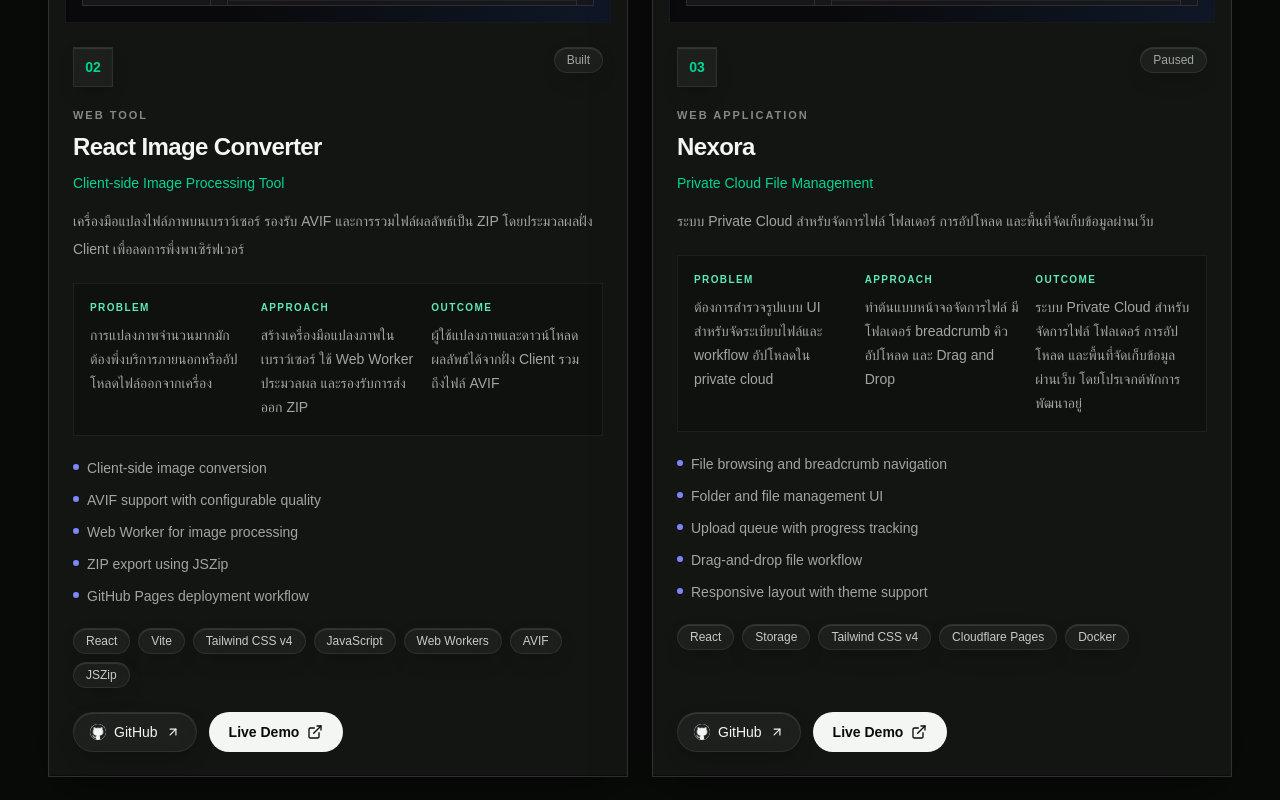
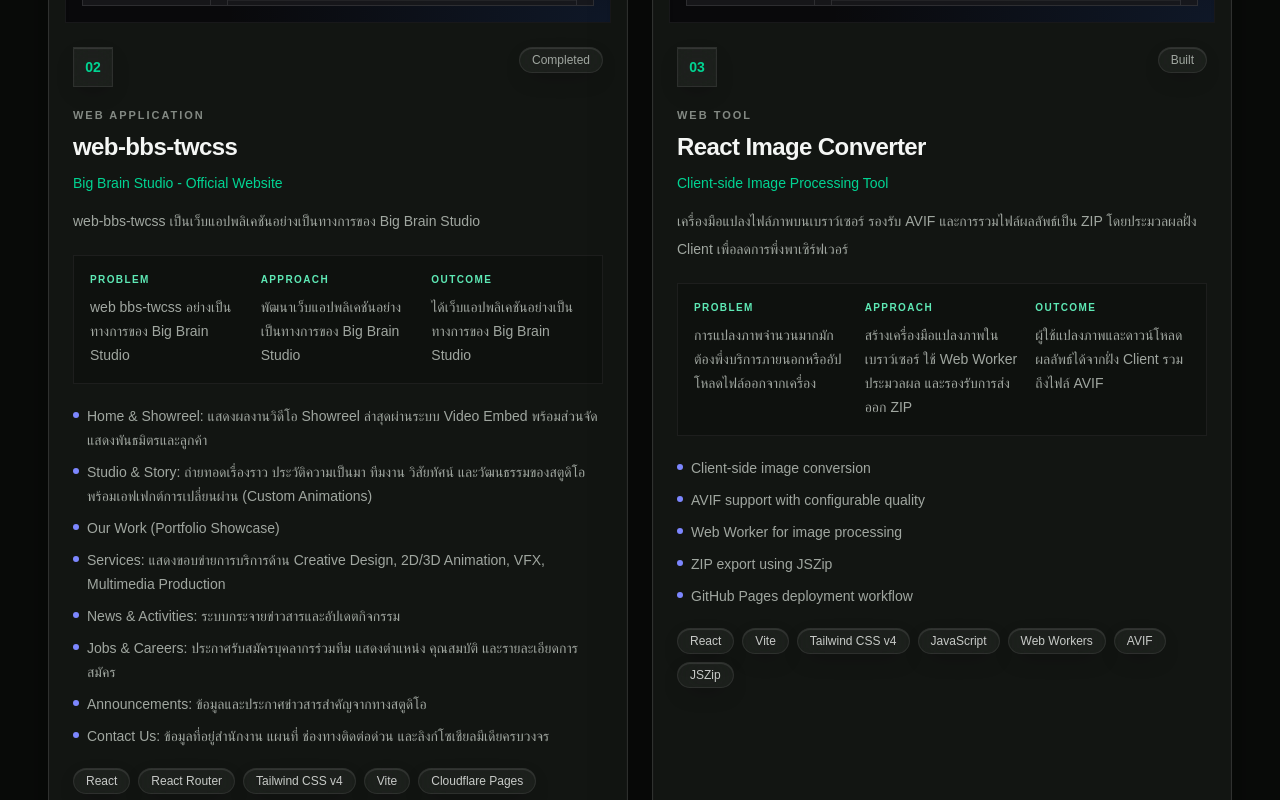
Before and after one commit to ghuninew1/portfolio, a React (Vite) app: page / in a window 1280 px wide. Shown: the part 4740-5540 px from the top of the page. Built offline with nearby package versions, Linux system fonts and the light colour scheme; the HTML template or start-up script is replaced by a standard one.

Commit message:
feat: add new project "web-bbs-twcss" with detailed description and highlights

```diff
--- a/src/data/portfolioData.js
+++ b/src/data/portfolioData.js
@@ -141,6 +141,37 @@
         demoUrl: "https://issuedesk.bigbrain-studio.com/",
         featured: true,
     },
+    {
+        id: "web-bbs-twcss",
+        title: "web-bbs-twcss",
+        subtitle: "Big Brain Studio - Official Website",
+        category: "Web Application",
+        status: "Completed",
+
+        problem: "web bbs-twcss อย่างเป็นทางการของ Big Brain Studio",
+        approach: "พัฒนาเว็บแอปพลิเคชันอย่างเป็นทางการของ Big Brain Studio",
+        outcome: "ได้เว็บแอปพลิเคชันอย่างเป็นทางการของ Big Brain Studio",
+        description: "web-bbs-twcss เป็นเว็บแอปพลิเคชันอย่างเป็นทางการของ Big Brain Studio ",
+
+        descriptionEn: "",
+
+        highlights: [
+            "Home & Showreel: แสดงผลงานวิดีโอ Showreel ล่าสุดผ่านระบบ Video Embed พร้อมส่วนจัดแสดงพันธมิตรและลูกค้า",
+            " Studio & Story: ถ่ายทอดเรื่องราว ประวัติความเป็นมา ทีมงาน วิสัยทัศน์ และวัฒนธรรมของสตูดิโอ พร้อมเอฟเฟกต์การเปลี่ยนผ่าน (Custom Animations)",
+            "Our Work (Portfolio Showcase)",
+            "Services: แสดงขอบข่ายการบริการด้าน Creative Design, 2D/3D Animation, VFX, Multimedia Production",
+            "News & Activities: ระบบกระจายข่าวสารและอัปเดตกิจกรรม ",
+            "Jobs & Careers: ประกาศรับสมัครบุคลากรร่วมทีม แสดงตำแหน่ง คุณสมบัติ และรายละเอียดการสมัคร",
+            "Announcements: ข้อมูลและประกาศข่าวสารสำคัญจากทางสตูดิโอ",
+            "Contact Us: ข้อมูลที่อยู่สำนักงาน แผนที่ ช่องทางติดต่อด่วน และลิงก์โซเชียลมีเดียครบวงจร",
+        ],
+
+        tags: ["React", "React Router", "Tailwind CSS v4", "Vite", "Cloudflare Pages"],
+
+        githubUrl: "https://github.com/web-bbs-twcss",
+        demoUrl: "https://www.bigbrain-studio.com/",
+        featured: true,
+    },
 
     {
         id: "react-image-converter",
```
